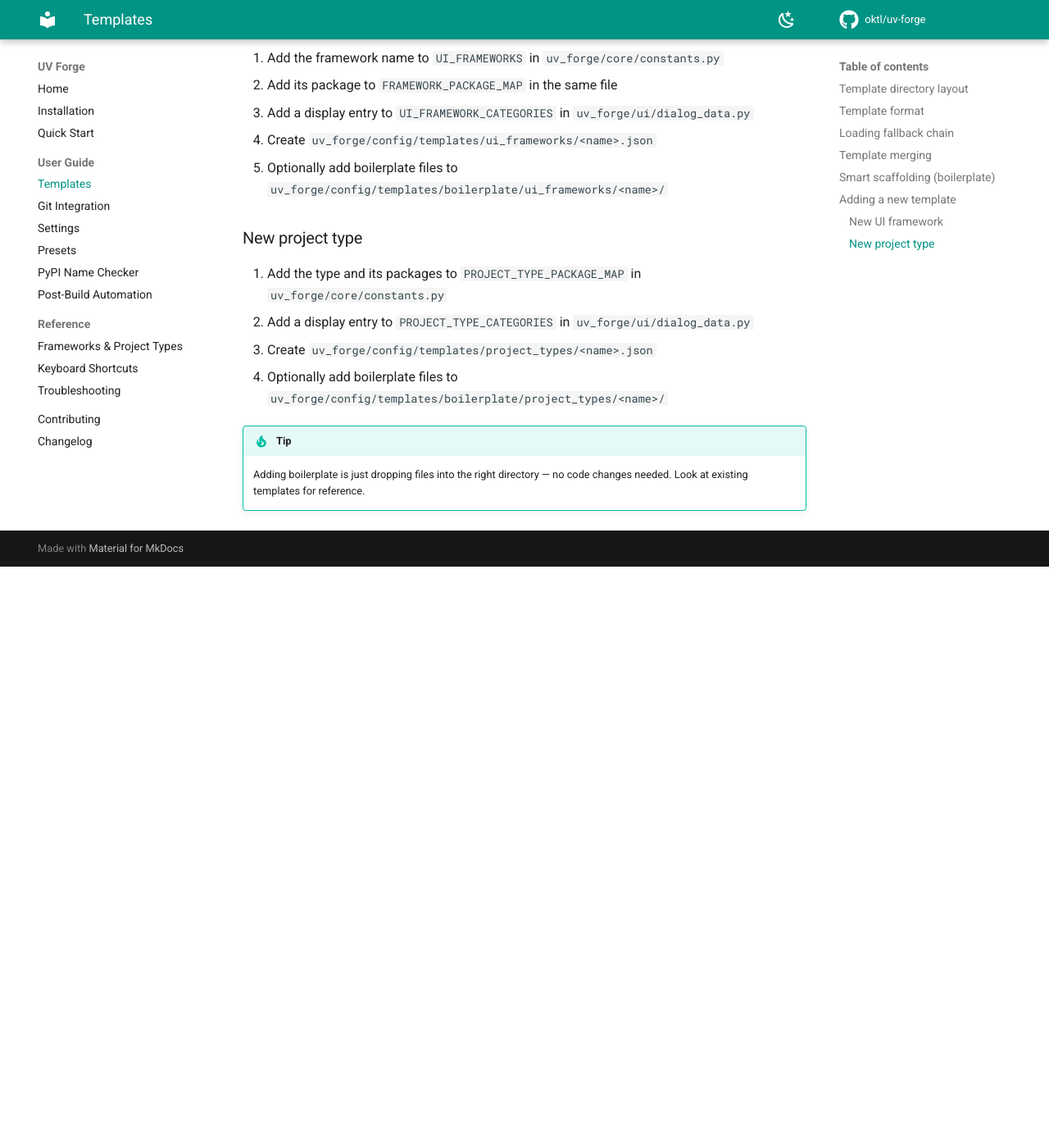
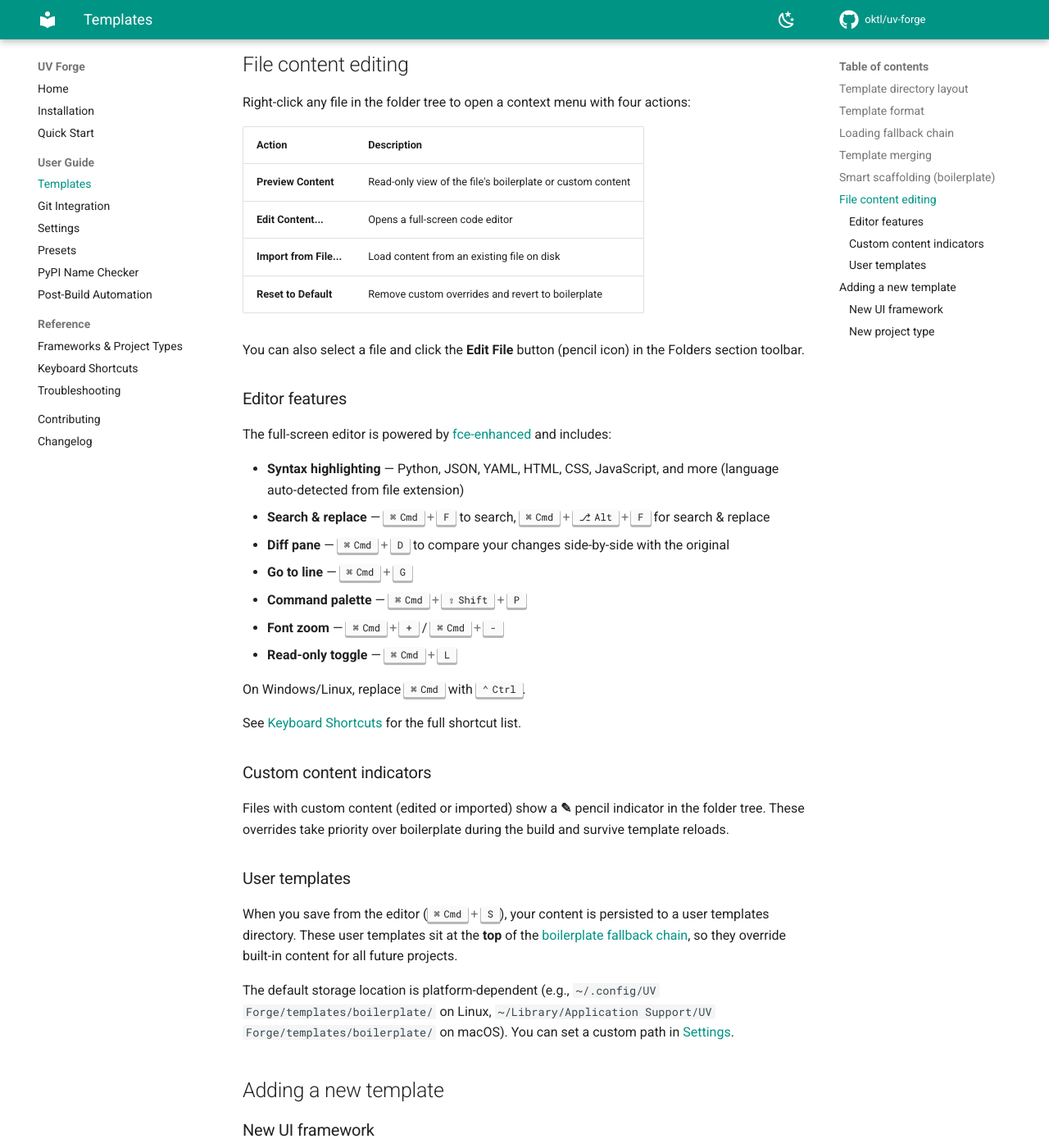
Before and after one commit to oktl/uv-forge, an MkDocs documentation site: the page built from docs/guide/templates.md, in a window 1280 px wide and 1400 px high, scrolled down 2561 px. Shown: the whole window at 82% size. Built offline with MkDocs 1.6.1 and Material for MkDocs 9.7.7, drawn with Linux system fonts in a browser that asks for light colours; comment, search, counter and statistics services are not loaded; before the commit the page ends 3252 px from its top, so only the background shows below that; some of the changed text lies outside the part shown.

Commit message:
Update mkdocs site for FCE editor integration (v0.3.0)
Add file content editing docs to templates guide, quickstart, keyboard shortcuts, settings, index, and changelog.

```diff
--- a/docs/guide/templates.md
+++ b/docs/guide/templates.md
@@ -81,12 +81,57 @@
 
 When files are created during a build, UV Forge looks for starter content instead of creating empty files. The lookup follows a fallback chain:
 
-1. `boilerplate/ui_frameworks/{framework}/{filename}` — framework-specific (e.g., Flet's `main.py`)
-2. `boilerplate/project_types/{project_type}/{filename}` — project-type-specific
-3. `boilerplate/common/{filename}` — shared utilities
-4. Empty file — if no boilerplate exists (zero breakage risk)
+1. **User templates** — persistent custom content saved from the file editor (highest priority)
+2. `boilerplate/ui_frameworks/{framework}/{filename}` — framework-specific (e.g., Flet's `main.py`)
+3. `boilerplate/project_types/{project_type}/{filename}` — project-type-specific
+4. `boilerplate/common/{filename}` — shared utilities
+5. Empty file — if no boilerplate exists (zero breakage risk)
 
 Boilerplate files can use `{{project_name}}` as a placeholder. At build time, it's replaced with a title-case version of the project name (e.g., `my_app` becomes `My App`).
+
+User templates are stored in the platform data directory by default (e.g., `~/.config/UV Forge/templates/boilerplate/` on Linux) or at a custom path configured in [Settings](settings.md).
+
+## File content editing
+
+Right-click any file in the folder tree to open a context menu with four actions:
+
+| Action | Description |
+| --- | --- |
+| **Preview Content** | Read-only view of the file's boilerplate or custom content |
+| **Edit Content...** | Opens a full-screen code editor |
+| **Import from File...** | Load content from an existing file on disk |
+| **Reset to Default** | Remove custom overrides and revert to boilerplate |
+
+You can also select a file and click the **Edit File** button (pencil icon) in the Folders section toolbar.
+
+<!-- TODO: screenshot of full-screen editor -->
+<!-- ![File editor](../assets/images/file-editor.png){ .img-lg } -->
+
+### Editor features
+
+The full-screen editor is powered by [fce-enhanced](https://pypi.org/project/fce-enhanced/) and includes:
+
+- **Syntax highlighting** — Python, JSON, YAML, HTML, CSS, JavaScript, and more (language auto-detected from file extension)
+- **Search & replace** — ++cmd+f++ to search, ++cmd+alt+f++ for search & replace
+- **Diff pane** — ++cmd+d++ to compare your changes side-by-side with the original
+- **Go to line** — ++cmd+g++
+- **Command palette** — ++cmd+shift+p++
+- **Font zoom** — ++cmd+plus++ / ++cmd+minus++
+- **Read-only toggle** — ++cmd+l++
+
+On Windows/Linux, replace ++cmd++ with ++ctrl++.
+
+See [Keyboard Shortcuts](../reference/keyboard-shortcuts.md#file-editor) for the full shortcut list.
+
+### Custom content indicators
+
+Files with custom content (edited or imported) show a **✎** pencil indicator in the folder tree. These overrides take priority over boilerplate during the build and survive template reloads.
+
+### User templates
+
+When you save from the editor (++cmd+s++), your content is persisted to a user templates directory. These user templates sit at the **top** of the [boilerplate fallback chain](#smart-scaffolding-boilerplate), so they override built-in content for all future projects.
+
+The default storage location is platform-dependent (e.g., `~/.config/UV Forge/templates/boilerplate/` on Linux, `~/Library/Application Support/UV Forge/templates/boilerplate/` on macOS). You can set a custom path in [Settings](settings.md).
 
 ## Adding a new template
 
```
Also changed, not shown: docs/changelog.md (+18 -0 lines), docs/guide/settings.md (+1 -0 lines), docs/index.md (+2 -0 lines), docs/quickstart.md (+10 -0 lines), docs/reference/keyboard-shortcuts.md (+20 -0 lines).
